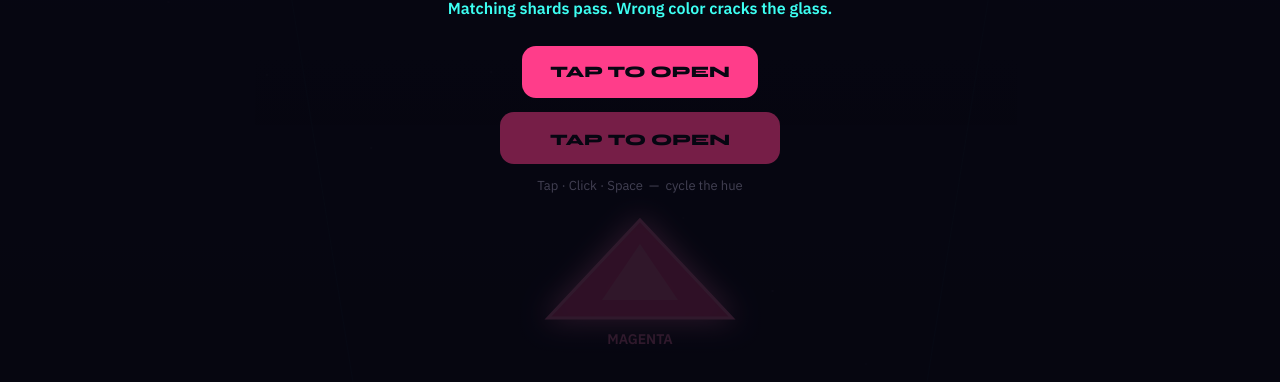
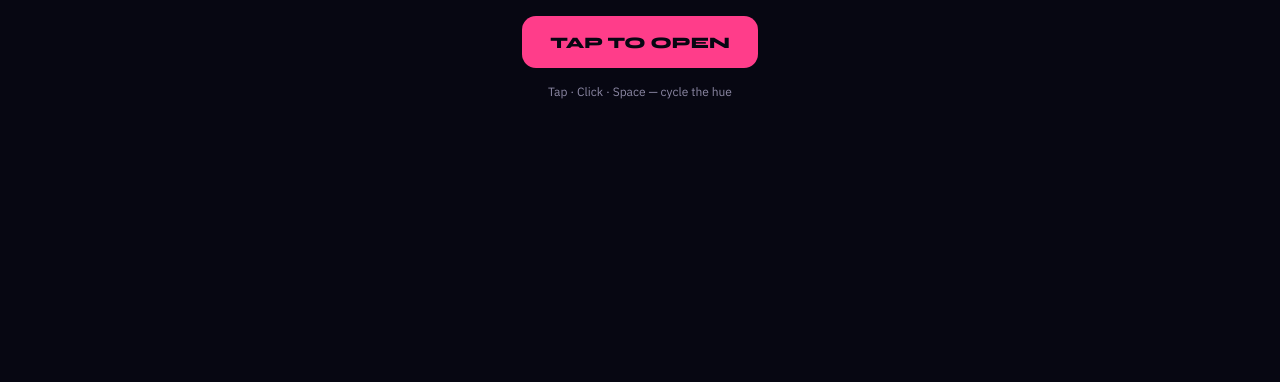
Before and after one commit to chive55/prism-gate, a plain HTML site: page index.html in a window 1280 px wide. Shown: the part 384-766 px from the top of the page. Drawn offline with Linux system fonts and the light colour scheme; animation ran at ten frames a second.

Commit message:
Use a single HTML start screen; stop painting a second title on the canvas.

```diff
--- a/index.html
+++ b/index.html
@@ -12,7 +12,7 @@
     * { box-sizing: border-box; margin: 0; }
     html, body { height: 100%; background: #070712; color: #f4f1ff; overflow: hidden; touch-action: none; font-family: "IBM Plex Sans", sans-serif; }
     canvas { display: block; width: 100%; height: 100%; background: #070712; }
-    #overlay { position: fixed; inset: 0; display: flex; flex-direction: column; align-items: center; justify-content: center; text-align: center; padding: 24px; background: rgba(7,7,18,0.55); z-index: 2; }
+    #overlay { position: fixed; inset: 0; display: flex; flex-direction: column; align-items: center; justify-content: center; text-align: center; padding: 24px; background: #070712; z-index: 2; }
     #overlay h1 { font-family: Syne, sans-serif; font-size: 42px; letter-spacing: 0.12em; margin: 0 0 12px; }
     #overlay p { color: #3dfff3; font-weight: 600; margin: 0 0 28px; }
     #overlay button { min-height: 52px; min-width: 220px; border: 0; border-radius: 14px; background: #ff3d8a; color: #070712; font-family: Syne, sans-serif; font-weight: 800; font-size: 16px; padding: 0 28px; }
@@ -25,6 +25,7 @@
     <h1>PRISM GATE</h1>
     <p id="tag">Matching shards pass. Wrong color cracks the glass.</p>
     <button id="go" type="button">TAP TO OPEN</button>
+    <p id="hint" style="margin-top:16px;color:#8b87a3;font-size:12px;font-weight:400">Tap · Click · Space — cycle the hue</p>
   </div>
   <script>
   (() => {
@@ -226,26 +227,6 @@
         ctx.textAlign = "center"; ctx.fillStyle = col.glow; ctx.font = "800 16px Syne, sans-serif";
         ctx.fillText(world.combo + "x COMBO", w * 0.5, 46);
       }
-      if (world.mode === "start" || world.mode === "over") {
-        ctx.fillStyle = "rgba(7,7,18,0.62)"; ctx.fillRect(0, 0, w, h);
-        ctx.textAlign = "center"; ctx.fillStyle = "#f4f1ff"; ctx.font = "800 42px Syne, sans-serif";
-        ctx.fillText("PRISM GATE", w * 0.5, h * 0.36);
-        ctx.fillStyle = "#3dfff3"; ctx.font = "600 15px 'IBM Plex Sans', sans-serif";
-        ctx.fillText(world.mode === "start" ? "Matching shards pass. Wrong color cracks the glass." : "The gate shattered.", w * 0.5, h * 0.36 + 36);
-        if (world.mode === "over") {
-          ctx.fillStyle = "#f4f1ff"; ctx.font = "800 34px Syne, sans-serif"; ctx.fillText(String(world.score), w * 0.5, h * 0.36 + 86);
-          ctx.fillStyle = "#8b87a3"; ctx.font = "600 13px 'IBM Plex Sans', sans-serif";
-          ctx.fillText(world.score >= world.best && world.score > 0 ? "NEW BEST" : "BEST " + world.best, w * 0.5, h * 0.36 + 110);
-        }
-        const bw = Math.min(280, w - 48), bx = (w - bw) / 2, by = h * 0.62;
-        ctx.fillStyle = "#ff3d8a"; ctx.beginPath();
-        if (ctx.roundRect) ctx.roundRect(bx, by, bw, 52, 14); else ctx.rect(bx, by, bw, 52);
-        ctx.fill();
-        ctx.fillStyle = "#070712"; ctx.font = "800 16px Syne, sans-serif";
-        ctx.fillText(world.mode === "start" ? "TAP TO OPEN" : "TAP TO REFORGE", w * 0.5, by + 33);
-        ctx.fillStyle = "#8b87a3"; ctx.font = "400 13px 'IBM Plex Sans', sans-serif";
-        ctx.fillText("Tap · Click · Space  —  cycle the hue", w * 0.5, by + 78);
-      }
       ctx.restore();
       if (world.flash > 0) { ctx.fillStyle = "rgba(255,90,106," + (world.flash * 0.28) + ")"; ctx.fillRect(0, 0, w, h); }
     }
```
